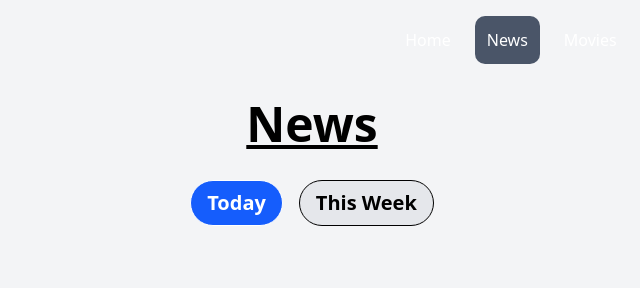
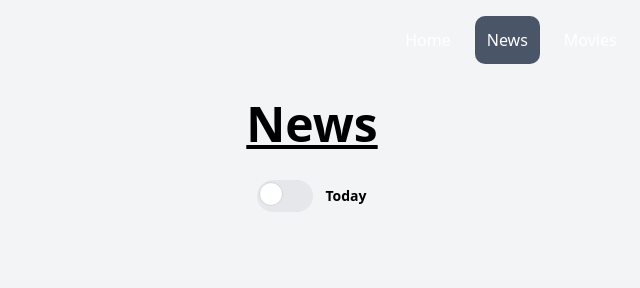
Before and after one commit to ZohaibAzizKhan/tailwindcss, a React (Vite) app in the folder tailwindcss-project/: page /news in a window 1280 px wide. Shown: the top 288 px of the page, without its empty margins (328-968 px from the left). Built offline with nearby package versions, Linux system fonts and the light colour scheme; no server answers.

Commit message:
initial commit

```diff
--- a/tailwindcss-project/index.html
+++ b/tailwindcss-project/index.html
@@ -3,7 +3,7 @@
   <head>
     <meta charset="UTF-8" />
     <meta name="viewport" content="width=device-width, initial-scale=1.0" />
-    <title>Tailwind CSS</title>
+    <title>Movies</title>
   </head>
   <body>
     <div id="root"></div>
--- a/tailwindcss-project/src/App.jsx
+++ b/tailwindcss-project/src/App.jsx
@@ -2,7 +2,7 @@
 import { Route, Routes, BrowserRouter } from 'react-router-dom'
 import { useState } from 'react'
 import ContextAPI from '@/components/contextAPI/ContextAPI';
-import Container from '@/Container';
+import Container from '@/components/layout/Container';
 import Home from '@/components/layout/Home'
 import News from '@/components/layout/News'
 import Movies from '@/components/movies/Movies'
--- a/tailwindcss-project/src/components/layout/Home.jsx
+++ b/tailwindcss-project/src/components/layout/Home.jsx
@@ -43,7 +43,7 @@
   return (
      <>
      {
-      currentSlide.image?(<div className="w-full min-h-screen relative overflow-hidden">
+      currentSlide.title?(<div className="w-full min-h-screen relative overflow-hidden">
         <div
           className="absolute inset-0 bg-cover bg-center transition-pulse duration-500 ease-in"
           style={{ backgroundImage: `url(${currentSlide.image})` }}
--- a/tailwindcss-project/src/components/layout/News.jsx
+++ b/tailwindcss-project/src/components/layout/News.jsx
@@ -21,19 +21,23 @@
     <div className="w-full">
       <h1 className="text-5xl text-center pt-5 font-bold underline">News</h1>
 
-      <div className="flex justify-center gap-4 py-8">
-        {["day", "week"].map((range) => (
-          <button
-            key={range}
-            onClick={() => setTimeWindow(range)}
-            className={`px-4 py-2 text-xl font-semibold rounded-full border
-              ${timeWindow === range ? "bg-blue-600 text-white" : "bg-gray-200 text-black"}
-            `}
-          >
-            {range === "day" ? "Today" : "This Week"}
-          </button>
-        ))}
-      </div>
+<div className="flex justify-center items-center py-8 gap-4">
+  <label className="inline-flex items-center cursor-pointer">
+    <input
+      type="checkbox"
+      className="sr-only peer"
+      checked={timeWindow === "week"}
+      onChange={(e) => setTimeWindow(e.target.checked ? "week" : "day")}
+    />
+
+    <div className="relative w-14 h-8 bg-gray-200 peer-focus:outline-none peer-focus:ring-4 peer-focus:ring-blue-300 dark:peer-focus:ring-blue-800 rounded-full peer dark:bg-gray-700 peer-checked:bg-blue-600 dark:peer-checked:bg-blue-600 peer-checked:after:translate-x-full after:content-[''] after:absolute after:top-[2px] after:start-[2px] after:bg-white after:border-gray-300 after:border after:rounded-full after:h-6 after:w-6 after:transition-all dark:border-gray-600"></div>
+
+    <span className="ms-3 text-sm text-black font-bold">
+      {timeWindow === "day" ? "Today" : "Week"}
+    </span>
+  </label>
+</div>
+
       <div className="flex flex-col justify-center items-center pt-10">
          <div className="flex flex-row text-4xl gap-3 font-extrabold text-center">
          <svg xmlns="http://www.w3.org/2000/svg" fill="none" viewBox="0 0 24 24" strokeWidth={1.5} stroke="currentColor" className="size-9 text-red-500">
--- a/tailwindcss-project/src/components/movies/MovieCard.jsx
+++ b/tailwindcss-project/src/components/movies/MovieCard.jsx
@@ -9,7 +9,7 @@
   return(
 <div className="max-w-1xl max-h-lg flex flex-col bg-white rounded-lg  dark:bg-gray-800 relative hover:scale-105 tranansform duration-300 hover:cursor-pointer" onClick={()=>handleMovieDetail()}>
         <img className="rounded-t-lg object-cover aspect-square" src={imageUrl} alt="" />
-    <div className="flex flex-row justify-evenly items-baseline-last py-3">
+    <div className="flex flex-row justify-evenly items-baseline py-3">
         <div className="inline-flex flex-col ">
         <a>
             <h5 className="mb-2 text-1xl font-bold tracking-tight text-gray-900 dark:text-white">{movie.title}</h5>
--- a/tailwindcss-project/src/components/shows/ShowCard.jsx
+++ b/tailwindcss-project/src/components/shows/ShowCard.jsx
@@ -9,7 +9,7 @@
   return(
 <div className="max-w-1xl max-h-lg flex flex-col bg-white rounded-lg shadow-sm  dark:bg-gray-800 relative hover:scale-105 transition-transform duration-300 hover:cursor-pointer" onClick={()=>handleShowDetail()}>
         <img className="rounded-t-lg object-cover aspect-square" src={imageUrl} alt="" />
-    <div className=" flex flex-row justify-evenly items-baseline-last py-3">
+    <div className=" flex flex-row justify-evenly items-baseline py-3">
         <div className="inline-flex flex-col">
         <a>
             <h5 className="mb-2 text-md font-bold tracking-tight text-gray-900 dark:text-white">{show.name}</h5>
--- a/tailwindcss-project/src/components/shows/ShowDetail.jsx
+++ b/tailwindcss-project/src/components/shows/ShowDetail.jsx
@@ -1,5 +1,6 @@
 import React, { useEffect, useState } from 'react'
 import { useNavigate, useParams } from 'react-router';
+import Loader from '../Loader';
 
 export default function ShowDetail() {
   const {showID}=useParams();
@@ -25,7 +26,10 @@
    const backgroundImageUrl=`https://image.tmdb.org/t/p/original${showDetail.backdrop_path}`
      const imageUrl=`https://image.tmdb.org/t/p/w500${showDetail.poster_path}`;
   return (
-    <div className="w-full ">
+    <>
+    {
+      showDetail.original_name?(
+        <div className="w-full ">
         <div
           className="w-full min-h-[400px] sm:min-h-[500px] md:min-h-[600px] bg-cover bg-center bg-no-repeat relative text-1xl py-0  px-0 sm:py-10 sm:px-10 text-white md:text-2xl"
           style={{ backgroundImage: `url(${backgroundImageUrl})` }}
@@ -53,7 +57,7 @@
             </div>
             <div className='flex flex-row gap-3 items-center'>
             <div className="relative">
-  {/* Full circle representing 100% */}
+
   <div className="size-25 radial-progress bg-primary text-primary-content border-primary border-4"
        style={{ "--value": 100 }}
        aria-valuenow={100}
@@ -103,5 +107,8 @@
           </div>
         </div>
       </div>
+      ):<Loader/>
+    }
+    </>
   )
 }
```
Also changed, not shown: tailwindcss-project/src/components/layout/Container.jsx (renamed from tailwindcss-project/src/Container.jsx).
